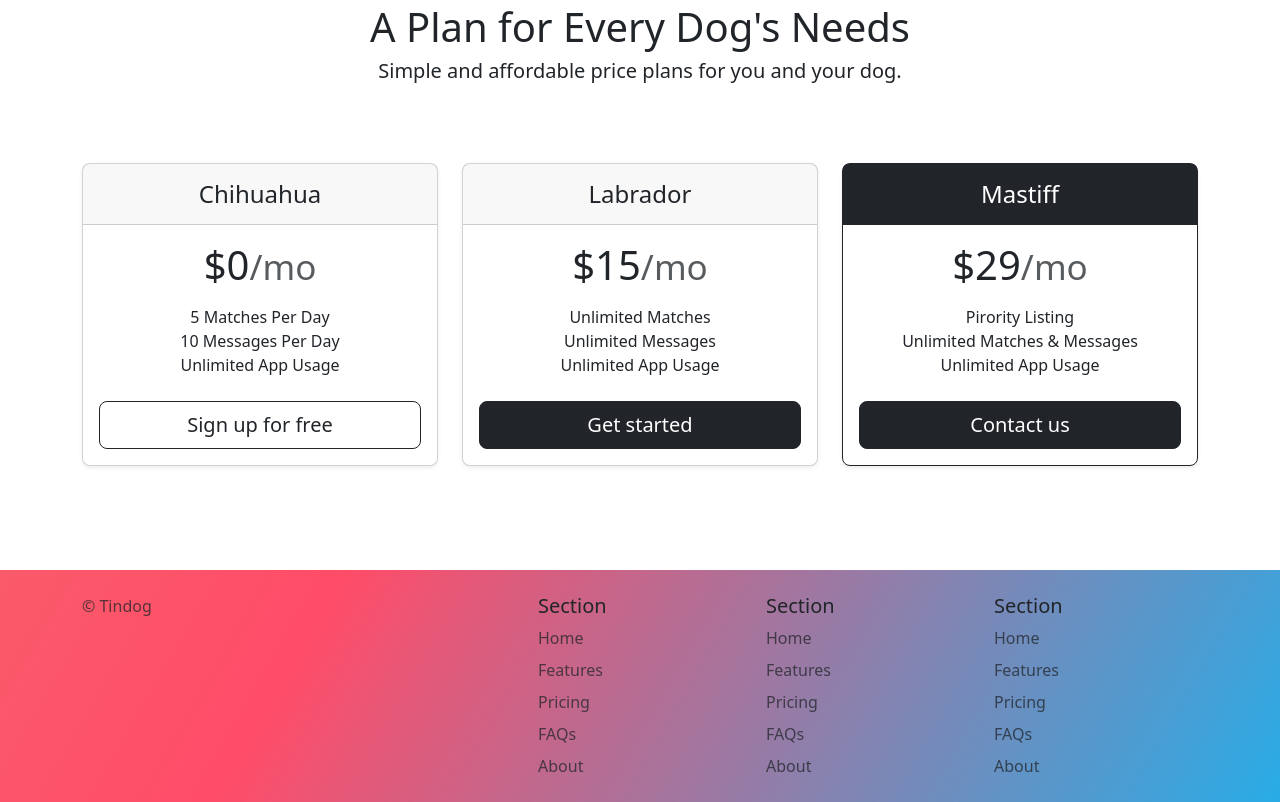
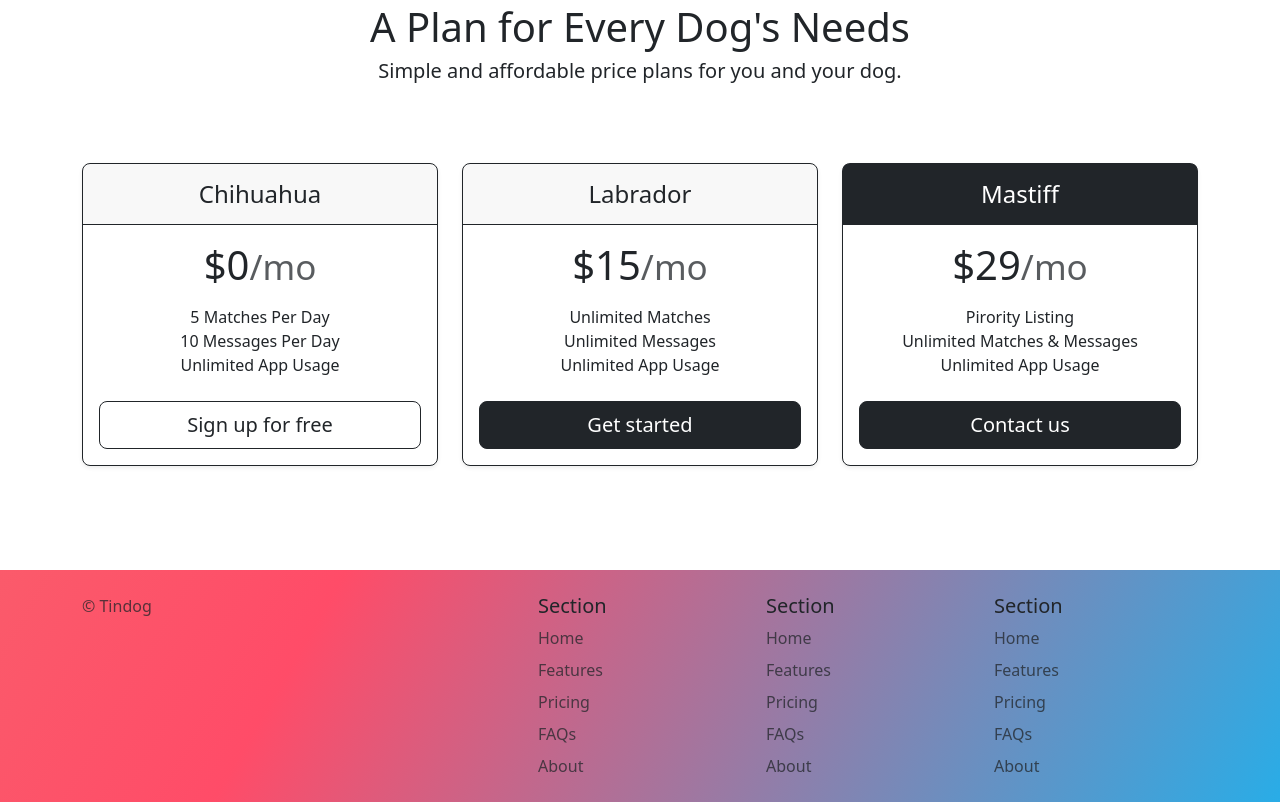
Before and after one commit to DavidS17GitHub/tindog, a plain HTML site: page index.html in a window 1280 px wide. Shown: the part 1385-2187 px from the top of the page. Drawn offline with nearby package versions, Linux system fonts and the light colour scheme.

Commit message:
Updated borders

```diff
--- a/index.html
+++ b/index.html
@@ -136,8 +136,8 @@
       </div>
       <div class="row row-cols-1 row-cols-md-3 mb-3 mt-5 text-center">
         <div class="col">
-          <div class="card mb-4 rounded-3 shadow-sm">
-            <div class="card-header py-3">
+          <div class="card mb-4 rounded-3 shadow-sm border-dark">
+            <div class="card-header py-3 border-dark">
               <h4 class="my-0 fw-normal">Chihuahua</h4>
             </div>
             <div class="card-body">
@@ -152,8 +152,8 @@
           </div>
         </div>
         <div class="col">
-          <div class="card mb-4 rounded-3 shadow-sm">
-            <div class="card-header py-3">
+          <div class="card mb-4 rounded-3 shadow-sm border-dark">
+            <div class="card-header py-3 border-dark">
               <h4 class="my-0 fw-normal">Labrador</h4>
             </div>
             <div class="card-body">
```
